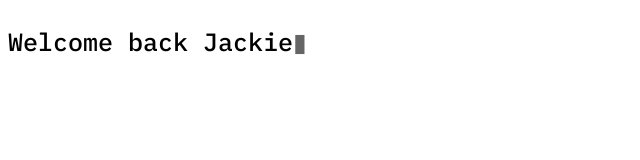
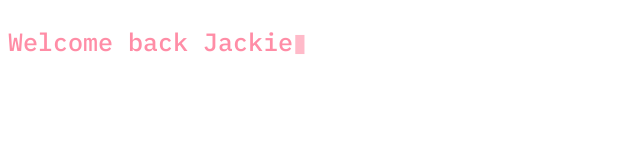
Before and after one commit to jfreegs/Greetings, a plain HTML site: page index.html in a window 1280 px wide. Shown: the whole page, without its empty margins (0-640 px from the left). Drawn offline with Linux system fonts and the light colour scheme.

Commit message:
Update style.css

```diff
--- a/style.css
+++ b/style.css
@@ -1,6 +1,6 @@
 body, *{
     font-size: 25px;
-    font-color: #FF8DA6;
+    color: #FF8DA6;
 }
 span{
     animation: blinker 1s linear infinite;
```
